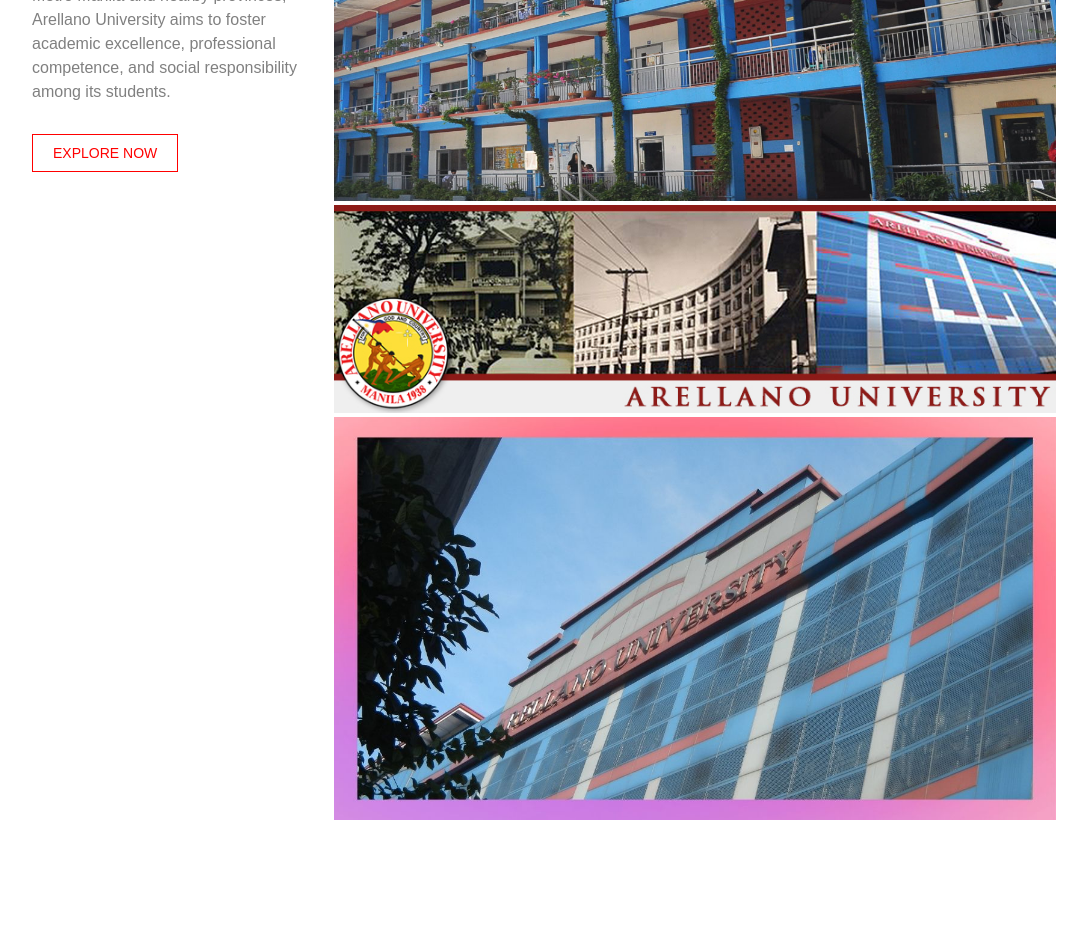
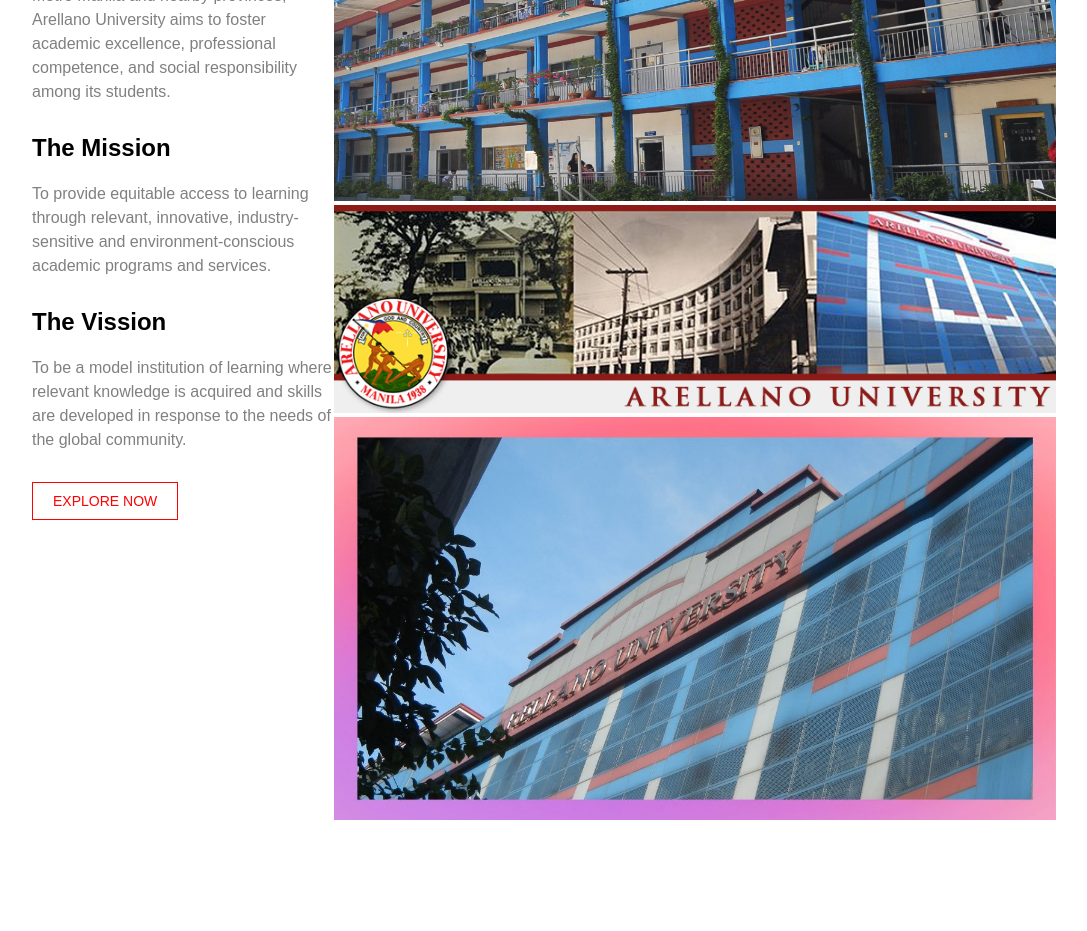
Before and after one commit to aeron1003/CRUZ-FERDIE-CRUZ-AERON, a plain HTML site: page about.html in a window 1280 px wide. Shown: the part 780-1711 px from the top of the page, without its empty margins (96-1183 px from the left). Drawn offline with Linux system fonts and the light colour scheme.

Commit message:
about.html

```diff
--- a/about.html
+++ b/about.html
@@ -52,6 +52,20 @@
           Established in 1938 by Florentino Cayco Sr., it offers a wide range of undergraduate and graduate programs,
           including business, law, education, engineering, nursing, and more. With multiple campuses located in Metro Manila and nearby provinces,
           Arellano University aims to foster academic excellence, professional competence, and social responsibility among its students.
+        </p>
+        <h1>The Mission</h1>
+        <p>
+          To provide equitable access to learning
+          through relevant, innovative, industry-sensitive
+          and environment-conscious
+          academic programs and services.
+        </p>
+        <h1>The Vission</h1>
+        <p>
+          To be a model institution of learning
+          where relevant knowledge is acquired and
+          skills are developed in response to the
+          needs of the global community.
         </p>
         <a href="#" class="red-btn">EXPLORE NOW</a>
       </div>
```
